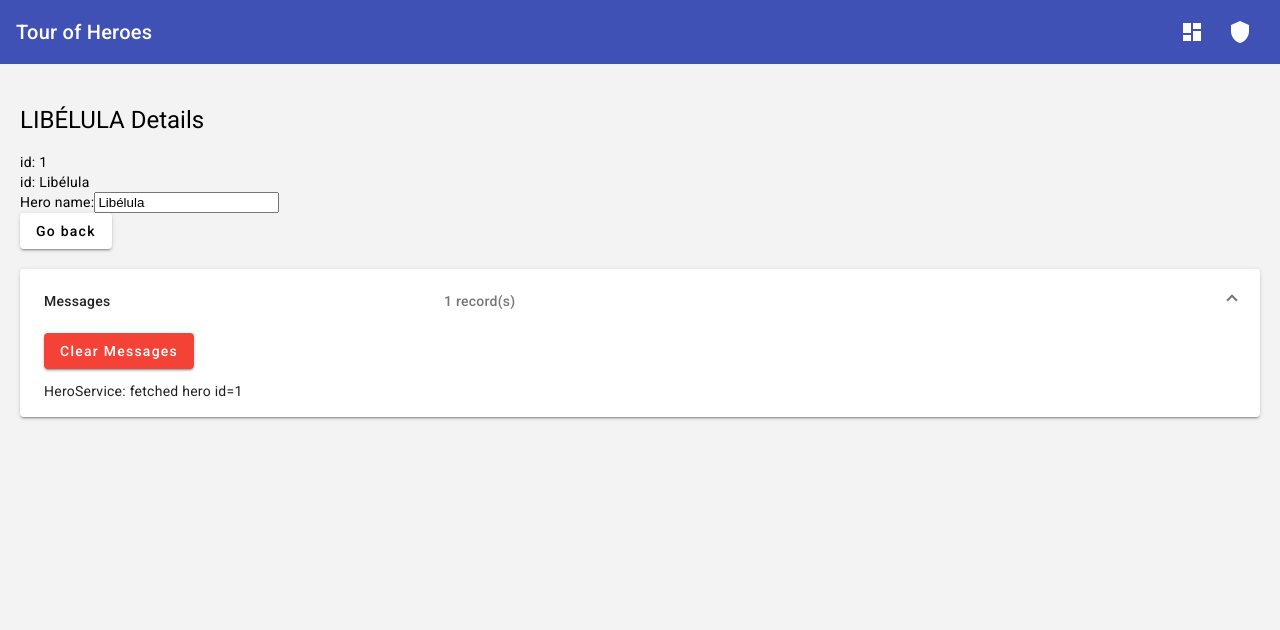
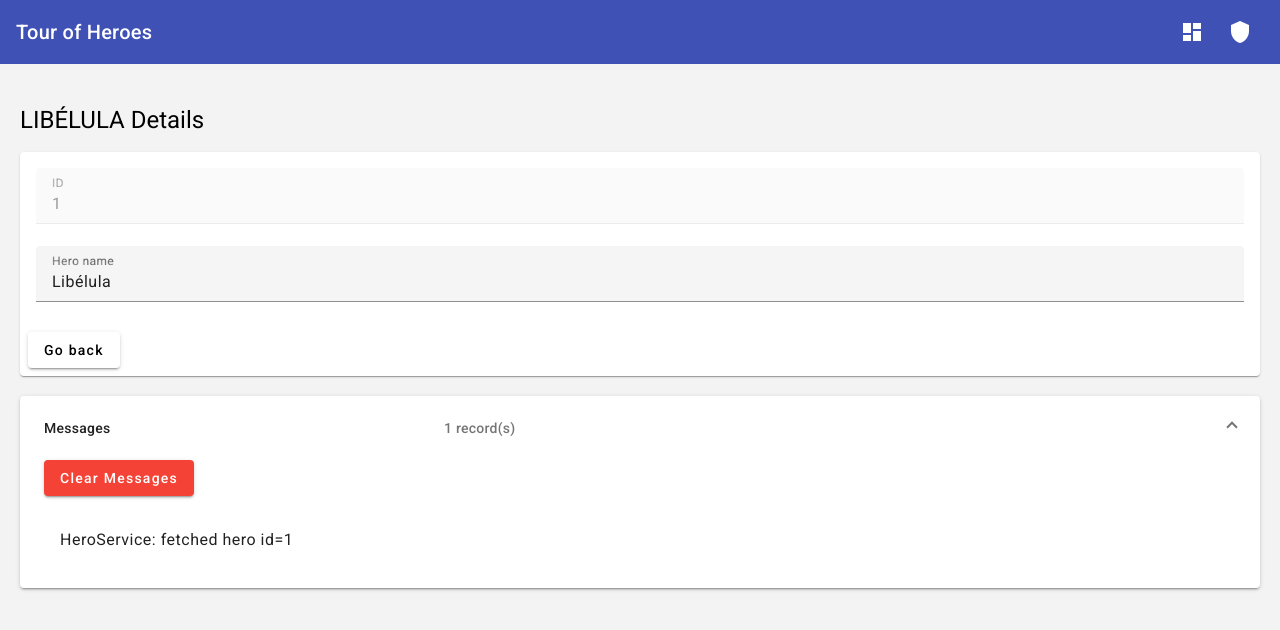
Before and after one commit to targinu/tour-of-heroes, an Angular app: page /heroes/1 in a window 1280 px wide. Shown: the top 630 px of the page. Built offline with nearby package versions, Linux system fonts and the light colour scheme.

Commit message:
Material Module

```diff
--- a/src/app/hero-detail/hero-detail.component.html
+++ b/src/app/hero-detail/hero-detail.component.html
@@ -1,12 +1,27 @@
 <div *ngIf="hero">
   <h1>{{ hero.name | uppercase }} Details</h1>
-  <div><span>id: </span>{{ hero.id }}</div>
-  <div><span>id: </span>{{ hero.name }}</div>
 
-  <div>
-    <label for="name">Hero name:</label>
-    <input id="name" [(ngModel)]="hero.name" placeholder="name" type="text" />
-  </div>
+  <mat-card>
+    <mat-card-content fxLayout="column">
+      <mat-form-field>
+        <mat-label>ID</mat-label>
+        <input matInput disabled value="{{ hero.id }}" />
+      </mat-form-field>
 
-  <button mat-raised-button (click)="goBack()">Go back</button>
+      <mat-form-field>
+        <mat-label>Hero name</mat-label>
+        <input
+          id="name"
+          matInput
+          [(ngModel)]="hero.name"
+          placeholder="Name"
+          type="text"
+        />
+      </mat-form-field>
+    </mat-card-content>
+
+    <mat-card-actions>
+      <button mat-raised-button (click)="goBack()">Go back</button>
+    </mat-card-actions>
+  </mat-card>
 </div>
--- a/src/app/heroes/heroes.component.html
+++ b/src/app/heroes/heroes.component.html
@@ -1,7 +1,22 @@
 <h2>My Heroes</h2>
 
-<ul class="heroes">
-  <li *ngFor="let hero of heroes" routerLink="/heroes/{{ hero.id }}">
-    <span>{{ hero.id }}</span> {{ hero.name }}
-  </li>
-</ul>
+<mat-table [dataSource]="heroes">
+  <!-- id -->
+  <ng-container matColumnDef="id">
+    <mat-header-cell *matHeaderCellDef> ID </mat-header-cell>
+    <mat-cell *matCellDef="let row"> {{ row.id }} </mat-cell>
+  </ng-container>
+
+  <!-- name -->
+  <ng-container matColumnDef="name">
+    <mat-header-cell *matHeaderCellDef> Name </mat-header-cell>
+    <mat-cell *matCellDef="let row"> {{ row.name }} </mat-cell>
+  </ng-container>
+
+  <!-- Header and Row Declarations -->
+  <mat-header-row *matHeaderRowDef="displayedColumns"></mat-header-row>
+  <mat-row
+    *matRowDef="let row; columns: displayedColumns"
+    [routerLink]="['/heroes', row.id]"
+  ></mat-row>
+</mat-table>
--- a/src/app/heroes/heroes.component.scss
+++ b/src/app/heroes/heroes.component.scss
@@ -1,3 +1,4 @@
-.heroes {
+mat-row :hover {
   cursor: pointer;
+  background: whitesmoke;
 }
--- a/src/app/heroes/heroes.component.ts
+++ b/src/app/heroes/heroes.component.ts
@@ -7,6 +7,7 @@ import { HeroService } from '../hero.service';
   styleUrls: ['./heroes.component.scss'],
 })
 export class HeroesComponent implements OnInit {
+  displayedColumns: string[] = ['id', 'name'];
   heroes: Hero[] = [];
 
   constructor(private heroService: HeroService) {}
--- /dev/null
+++ b/src/app/material/material.module.ts
@@ -0,0 +1,28 @@
+import { NgModule } from '@angular/core';
+import { MatButtonModule } from '@angular/material/button';
+import { MatCardModule } from '@angular/material/card';
+import { MatExpansionModule } from '@angular/material/expansion';
+import { MatIconModule } from '@angular/material/icon';
+import { MatInputModule } from '@angular/material/input';
+import { MatListModule } from '@angular/material/list';
+import { MatTableModule } from '@angular/material/table';
+import { MatToolbarModule } from '@angular/material/toolbar';
+import { MatTooltipModule } from '@angular/material/tooltip';
+
+const MODULES = [
+  MatToolbarModule,
+  MatButtonModule,
+  MatExpansionModule,
+  MatIconModule,
+  MatTooltipModule,
+  MatCardModule,
+  MatListModule,
+  MatInputModule,
+  MatTableModule,
+];
+
+@NgModule({
+  imports: [MODULES],
+  exports: [MODULES],
+})
+export class MaterialModule {}
--- a/src/app/messages/messages.component.html
+++ b/src/app/messages/messages.component.html
@@ -13,8 +13,10 @@
       </button>
     </p>
 
-    <div *ngFor="let message of messageService.getMessages()">
-      {{ message }}
-    </div>
+    <mat-list>
+      <mat-list-item *ngFor="let message of messageService.getMessages()">
+        {{ message }}
+      </mat-list-item>
+    </mat-list>
   </mat-expansion-panel>
 </mat-accordion>
```
Also changed, not shown: src/app/app.module.ts (+7 -16 lines).
